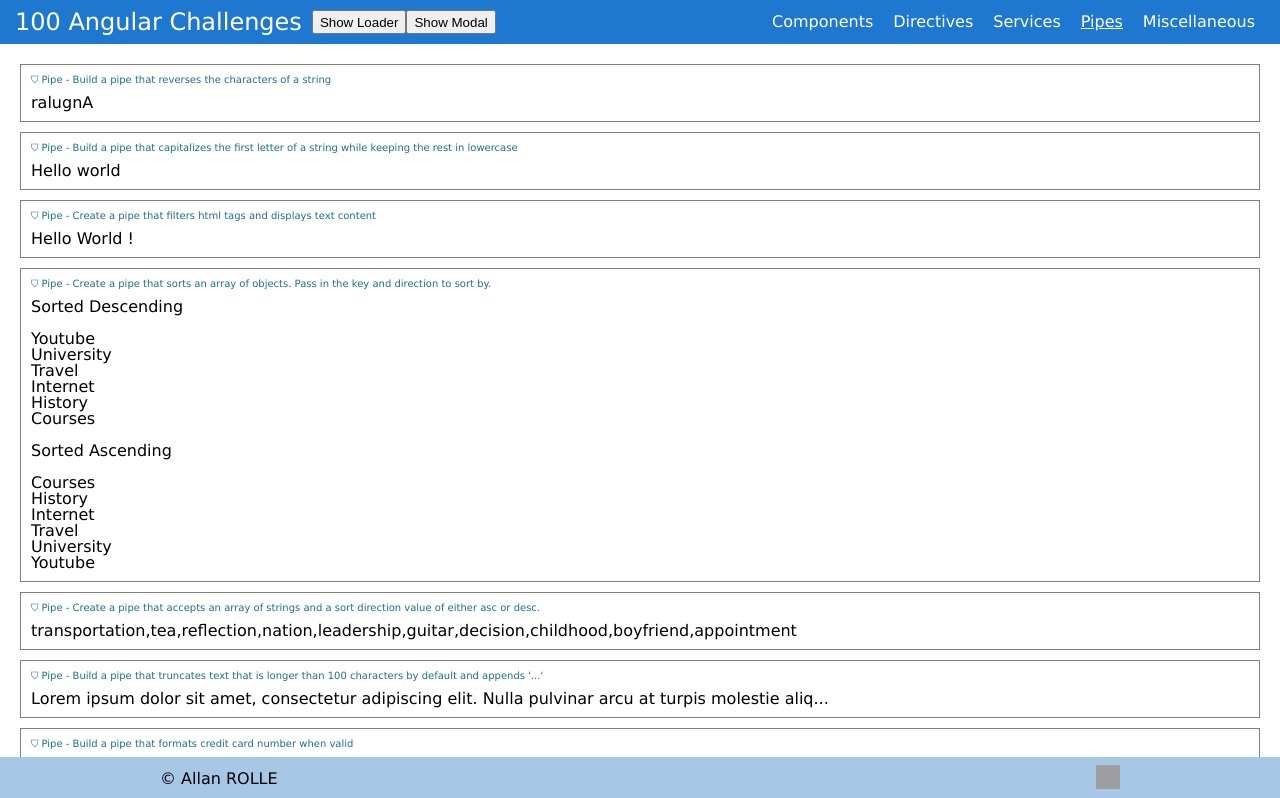
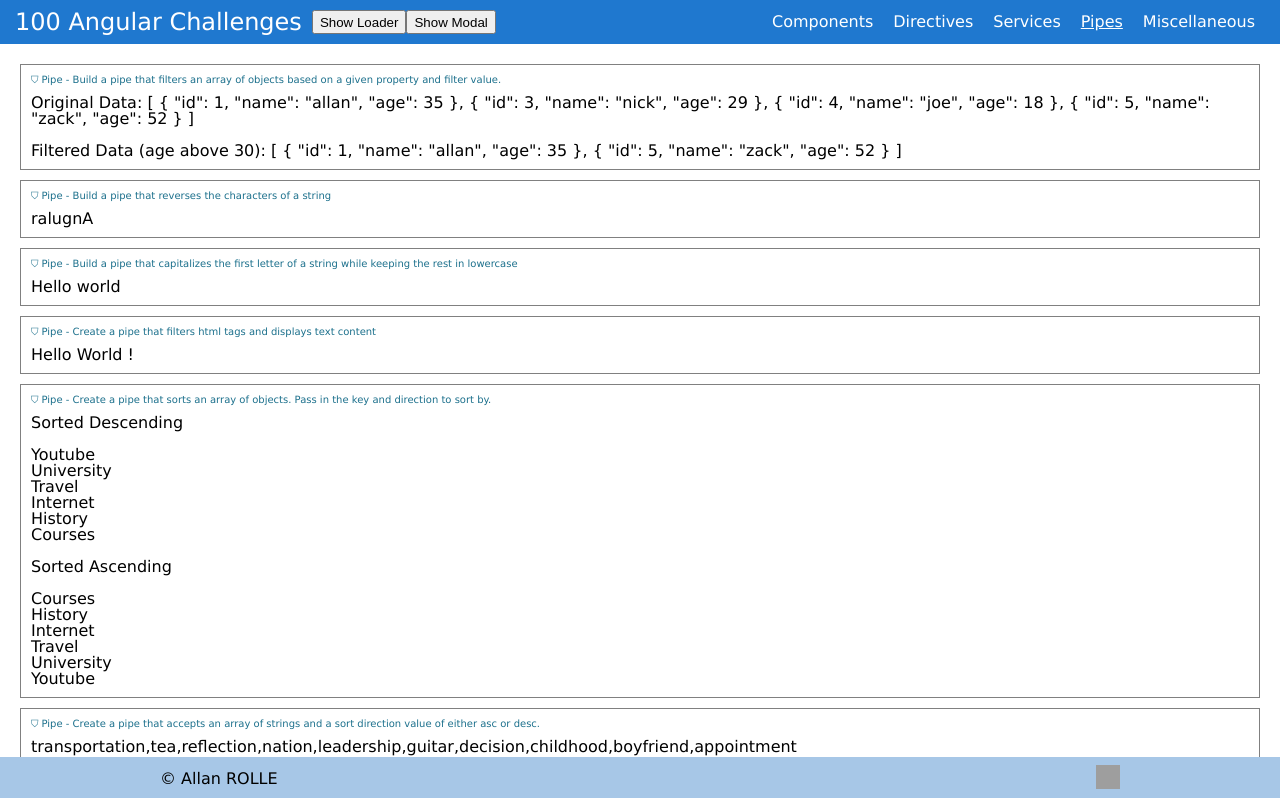
Before and after one commit to Portfolio-Allan-Rolle/100AngularChallenges, an Angular app: page /pipes in a window 1280 px wide. Shown: the top 798 px of the page. Built offline with nearby package versions, Linux system fonts and the light colour scheme; grey boxes are pictures that could not be loaded.

Commit message:
fiter array pipe complete

```diff
--- /dev/null
+++ b/src/app/pipes/filter-array.pipe.ts
@@ -0,0 +1,11 @@
+import { Pipe, PipeTransform } from '@angular/core';
+
+@Pipe({
+  name: 'filterArray',
+})
+export class FilterArrayPipe implements PipeTransform {
+  transform(items: any[], property: string, filterValue: number): object[] {
+    if (!items) return [];
+    return [...items].filter((obj) => obj[property] >= filterValue);
+  }
+}
--- a/src/app/routes/pipes-documentation/pipes-documentation.component.html
+++ b/src/app/routes/pipes-documentation/pipes-documentation.component.html
@@ -1,3 +1,16 @@
+<app-container
+  [title]="
+    'Pipe - Build a pipe that filters an array of objects based on a given property and filter value.'
+  "
+>
+  <p>Original Data: {{ filterArrayData | json }}</p>
+  <br />
+  <p>
+    Filtered Data (age above 30):
+    {{ filterArrayData | filterArray: "age" : 30 | json }}
+  </p>
+</app-container>
+
 <app-container
   [title]="'Pipe - Build a pipe that reverses the characters of a string'"
 >
--- a/src/app/routes/pipes-documentation/pipes-documentation.component.ts
+++ b/src/app/routes/pipes-documentation/pipes-documentation.component.ts
@@ -8,13 +8,15 @@ import { sortType } from '../../models';
 import { ContainerComponent } from '../../components/container/container.component';
 import { SortByKeyPipe } from '../../pipes/sort-by-key.pipe';
 import { RichTextPipe } from '../../pipes/rich-text.pipe';
-import { UpperCasePipe } from '@angular/common';
+import { CommonModule } from '@angular/common';
 import { UppercaseFirstPipe } from '../../pipes/uppercase-first.pipe';
 import { ReverseStringPipe } from '../../pipes/reverse-string.pipe';
+import { FilterArrayPipe } from '../../pipes/filter-array.pipe';
 
 @Component({
   selector: 'app-pipes-documentation',
   imports: [
+    FilterArrayPipe,
     ReverseStringPipe,
     UppercaseFirstPipe,
     RichTextPipe,
@@ -25,6 +27,7 @@ import { ReverseStringPipe } from '../../pipes/reverse-string.pipe';
     FilterTermPipe,
     SortPipe,
     ContainerComponent,
+    CommonModule,
   ],
   templateUrl: './pipes-documentation.component.html',
   styleUrl: './pipes-documentation.component.scss',
@@ -95,4 +98,10 @@ export class PipesDocumentationComponent {
 
   uppercaseFirstdata = 'hello world';
   reverseStringData = 'Angular';
+  filterArrayData = [
+    { id: 1, name: 'allan', age: 35 },
+    { id: 3, name: 'nick', age: 29 },
+    { id: 4, name: 'joe', age: 18 },
+    { id: 5, name: 'zack', age: 52 },
+  ];
 }
```
Also changed, not shown: 2 other files (tests, documents, lock files or other folders).
